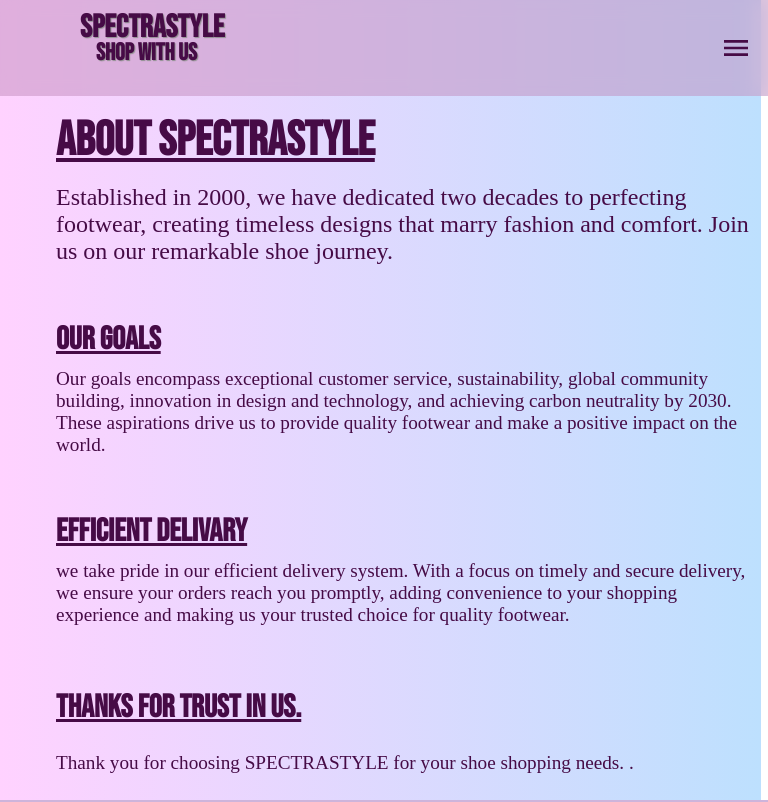
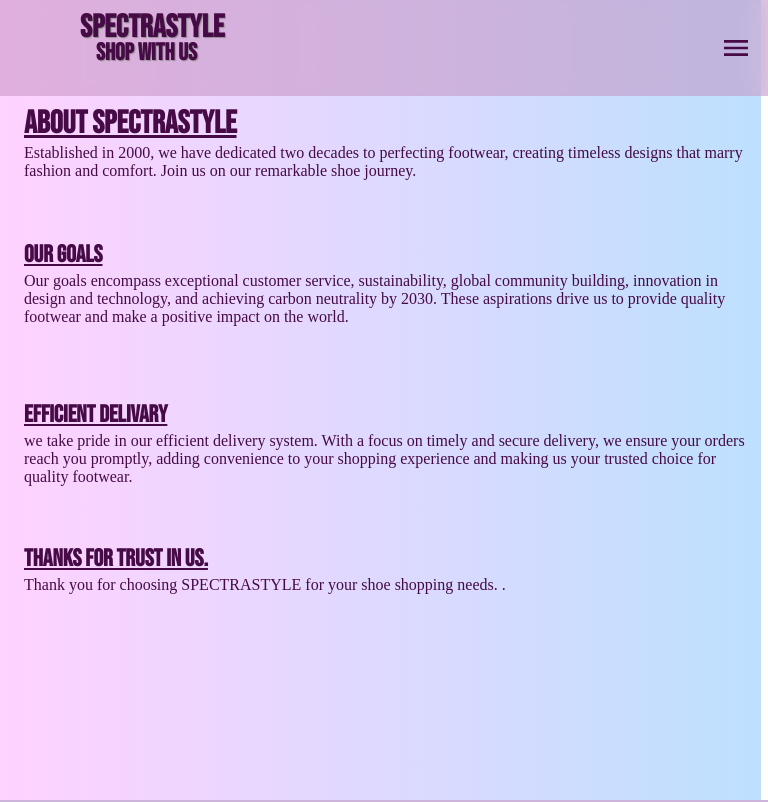
Before and after one commit to MuriloCastro0216/EcommerceSpectastyle, a React (Vite) app in the folder Frontend/: page /about in a window 768 px wide. Shown: the top 802 px of the page. Built offline with nearby package versions, Linux system fonts and the light colour scheme; a web font is replaced by a local one.

Commit message:
Resolves issue #15 (responsiveness of about page)

```diff
--- a/Frontend/src/CSS/About.css
+++ b/Frontend/src/CSS/About.css
@@ -184,3 +184,57 @@ e {
     left: 1.5rem;
   }
 }
+
+@media (min-width: 500px) and (max-width: 1100px) {
+  .about-container {
+    padding: 6rem 1.5rem; /* Adjusted padding for top and bottom */
+  }
+
+  .about-specta {
+    font-size: 2rem;
+    top: 1.5rem;
+    left: 1.5rem;
+  }
+
+  p {
+    font-size: 1rem;
+    top: 4rem;
+    left: 1.5rem;
+  }
+
+  .goal-specta {
+    font-size: 1.5rem;
+    top: 10rem;
+    left: 1.5rem;
+  }
+
+  c {
+    font-size: 1rem;
+    top: 12rem;
+    left: 1.5rem;
+  }
+
+  .delivary {
+    font-size: 1.5rem;
+    top: 20rem;
+    left: 1.5rem;
+  }
+
+  d {
+    font-size: 1rem;
+    top: 22rem;
+    left: 1.5rem;
+  }
+
+  .thanksforchoosing {
+    font-size: 1.5rem;
+    top: 29rem;
+    left: 1.5rem;
+  }
+
+  e {
+    font-size: 1rem;
+    top: 31rem;
+    left: 1.5rem;
+  }
+}
```
